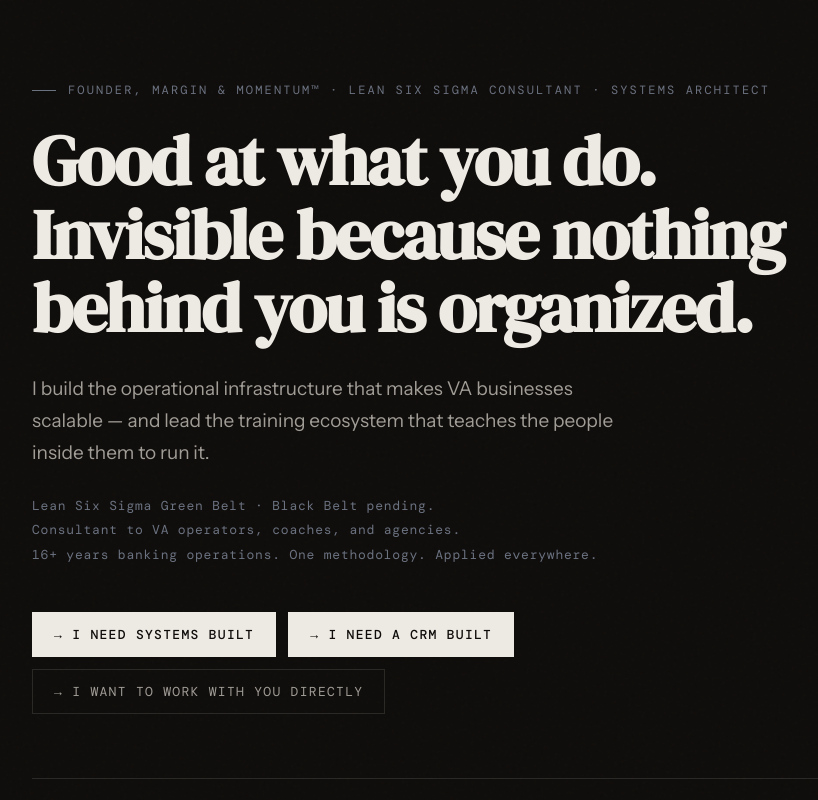
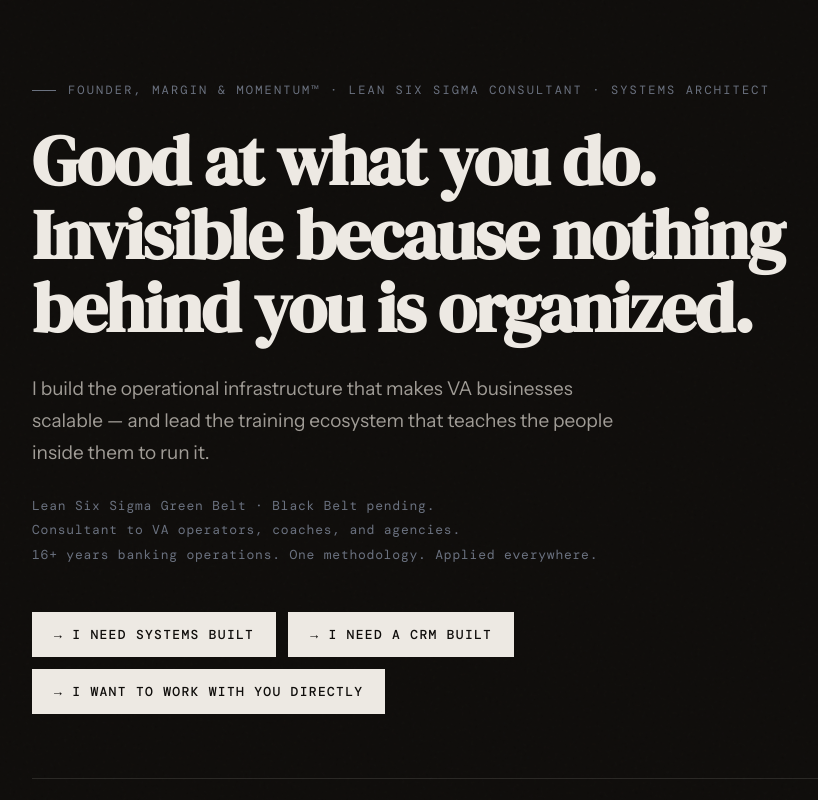
Before and after one commit to kittycataclysmic/founder-portfolio, a React (Vite) app: page / in a window 1280 px wide. Shown: the top 800 px of the page, without its empty margins (202-1020 px from the left). Built offline with nearby package versions, Linux system fonts and the light colour scheme.

Commit message:
Update brief links and button styles in App.jsx

```diff
--- a/src/App.jsx
+++ b/src/App.jsx
@@ -79,7 +79,8 @@ const CREDS = [
     title:"Design Thinking",
     issuer:"University of Virginia",
     body:"The human-centered framework underneath every system that gets used. Design Thinking applied here means building operational infrastructure that accounts for how people actually work — not just how a process diagram assumes they do. The complement to Lean: one eliminates waste, the other ensures the design never creates it in the first place.",
-    brief:null, badge:null,
+    brief:"https://drive.google.com/file/d/1FKQpGUAHoN31fCIOiPORUXBGMPORTU1M/view?usp=sharing",
+    pdfLabel:"View Brief →", badge:null,
     verify:"Verification available upon request."
   },
   {
@@ -88,7 +89,8 @@ const CREDS = [
     title:"Google Data Analytics Professional Certificate",
     issuer:"Google",
     body:"Google's professional certificate program covering the complete data analytics workflow — from asking the right questions through cleaning, analyzing, and visualizing data to communicate findings that drive decisions. The data literacy layer applied across every engagement.",
-    brief:null, badge:null,
+    brief:"https://drive.google.com/file/d/1Lnb1aa3GDs1wK0h7anAv1PbgirxrDeJx/view?usp=sharing",
+    pdfLabel:"View Brief →", badge:null,
     verify:"Verification available upon request."
   },
   {
@@ -389,7 +391,7 @@ export default function App() {
           <div className="ctas">
             <button className="btn-p" onClick={()=>document.getElementById('systems').scrollIntoView({behavior:'smooth'})}>→ I need systems built</button>
             <button className="btn-p" onClick={()=>document.getElementById('crm').scrollIntoView({behavior:'smooth'})}>→ I need a CRM built</button>
-            <button className="btn-s" onClick={()=>document.getElementById('coaching').scrollIntoView({behavior:'smooth'})}>→ I want to work with you directly</button>
+            <button className="btn-p" onClick={()=>document.getElementById('coaching').scrollIntoView({behavior:'smooth'})}>→ I want to work with you directly</button>
           </div>
         </header>
 
```
